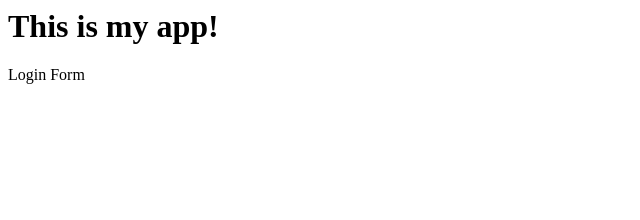
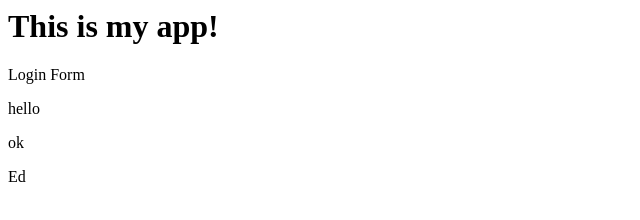
Before and after one commit to whoremonger/myapp, a plain HTML site: page index.html in a window 1280 px wide. Shown: the full height of the page, 0-640 px from the left. Drawn offline with Linux system fonts and the light colour scheme.

Commit message:
'changed'

```diff
--- a/index.html
+++ b/index.html
@@ -1,9 +1,15 @@
 <html>
+
 <head>
     <title>My App</title>
 </head>
+
 <body>
     <h1>This is my app!</h1>
     <p>Login Form</p>
+    <p> hello</p>
+    <p>ok</p>
+    <div>Ed</div>
 </body>
+
 </html>
```
Lines whose indentation alone changed are shown as unchanged.
